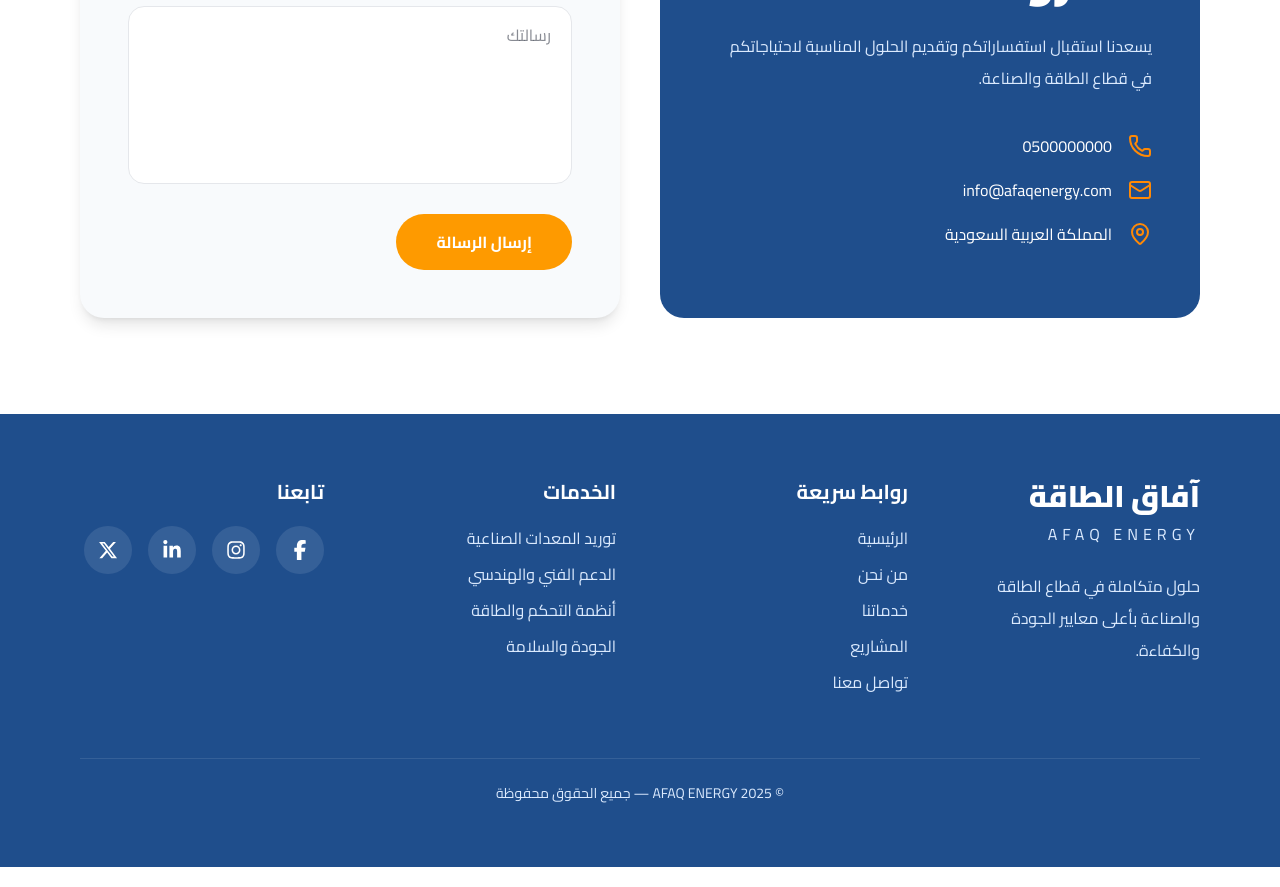
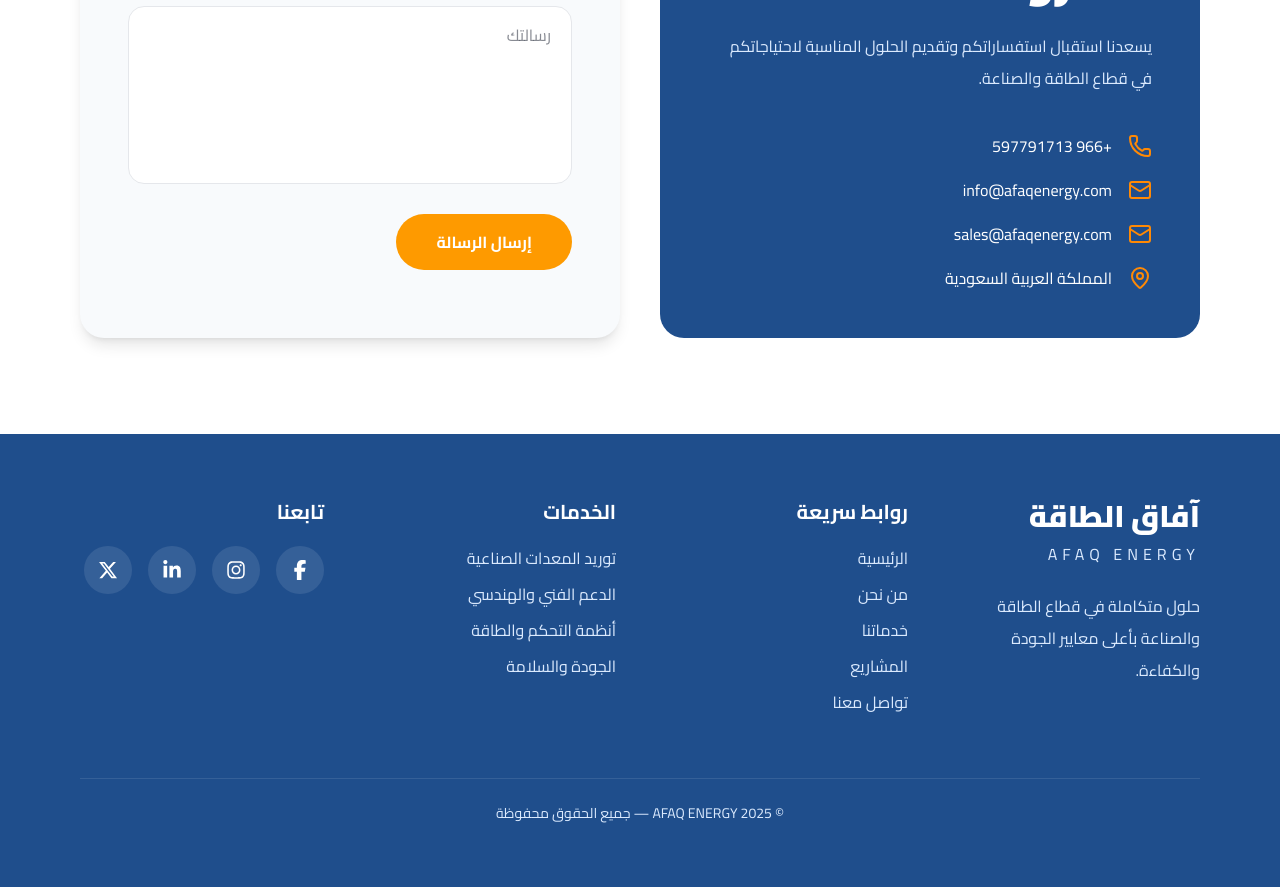
Before and after one commit to TaghreedAlii07/afaq-energy, a Next.js app: page / in a window 1280 px wide. Shown: the part 3460-4347 px from the top of the page. Built offline with nearby package versions, Linux system fonts and the light colour scheme.

Commit message:
update contact information

```diff
--- a/components/Contact.tsx
+++ b/components/Contact.tsx
@@ -21,12 +21,17 @@
           <div className="mt-10 space-y-5">
             <div className="flex items-center gap-4">
               <Phone className="text-orange-400" />
-              <span>0500000000</span>
+              <span>+966 597791713</span>
             </div>
 
             <div className="flex items-center gap-4">
               <Mail className="text-orange-400" />
               <span>info@afaqenergy.com</span>
+            </div>
+
+            <div className="flex items-center gap-4">
+              <Mail className="text-orange-400" />
+              <span>sales@afaqenergy.com</span>
             </div>
 
             <div className="flex items-center gap-4">
--- a/components/WhatsAppButton.tsx
+++ b/components/WhatsAppButton.tsx
@@ -3,7 +3,7 @@
 export default function WhatsAppButton() {
   return (
     <a
-      href="https://wa.me/966500000000"
+      href="https://wa.me/+966 59 779 1713"
       target="_blank"
       className="fixed bottom-6 right-6 z-50 flex h-16 w-16 items-center justify-center rounded-full bg-[#25D366] text-3xl text-white shadow-2xl transition hover:scale-110"
     >
```
